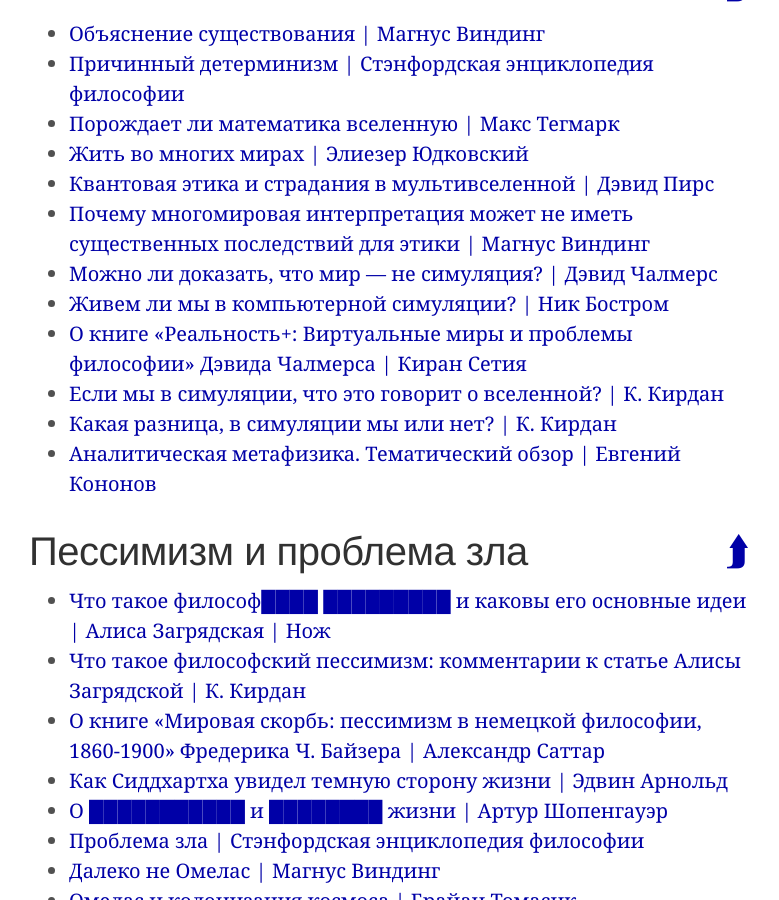
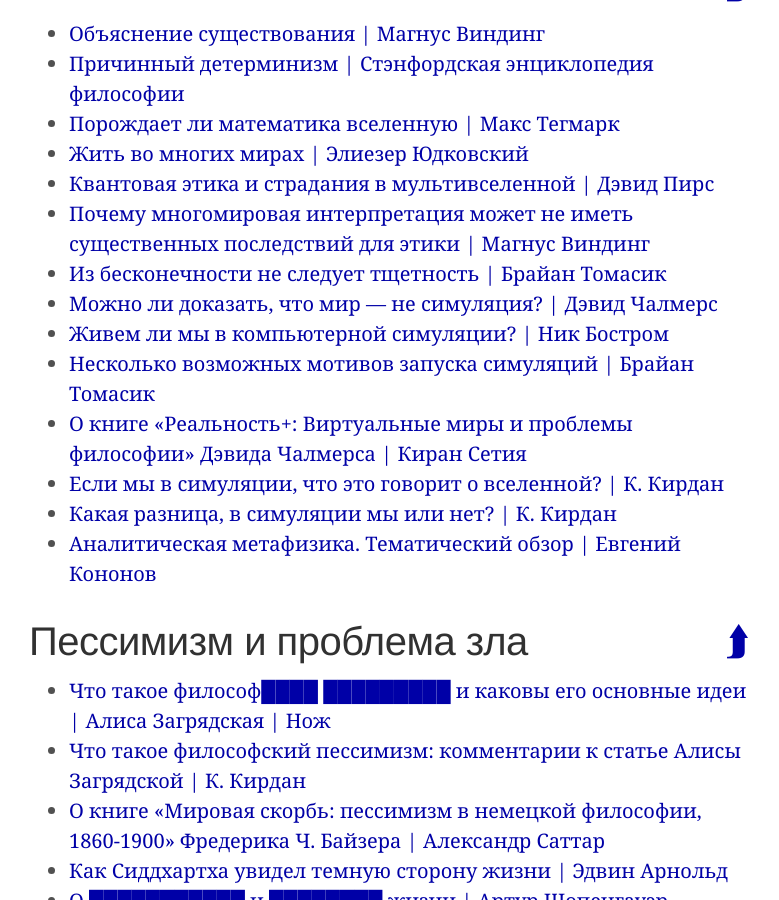
Before and after one commit to ReducingSuffering/reducingsuffering.github.io, a Jekyll site: the page built from index.md, in a window 1280 px wide and 900 px high, scrolled down 27286 px. Shown: the whole window, without its empty margins (251-1030 px from the left). Built offline with Jekyll 4.4.1, drawn with Linux system fonts in a browser that asks for light colours.

Commit message:
Update ontology.html

```diff
--- a/_lists/ontology.html
+++ b/_lists/ontology.html
@@ -10,8 +10,10 @@ nodes:
 - 560 # Жить во многих мирах — Элиезер Юдковский
 - 566 # Квантовая этика и страдания в мультивселенной — Дэвид Пирс
 - 621 # Почему многомировая интерпретация может не иметь существенных последствий для этики — Магнус Виндинг
+- 783 # Из бесконечности не следует тщетность — Брайан Томасик
 - 607 # Можно ли доказать, что мир — не симуляция? — Дэвид Чалмерс
 - 713 # Живем ли мы в компьютерной симуляции? — Ник Бостром
+- 793 # Несколько возможных мотивов запуска симуляций — Брайан Томасик
 - 536 # О книге «Реальность+: Виртуальные миры и проблемы философии» Дэвида Чалмерса
 - 768 # Если мы в симуляции, что это говорит о вселенной? — К. Кирдан
 - 769 # Какая разница, в симуляции мы или нет? — К. Кирдан
```
